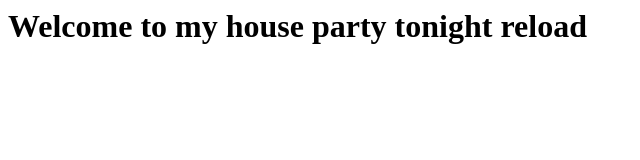
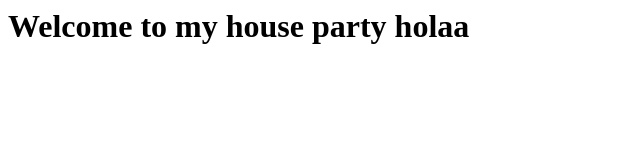
Before and after one commit to MentSyched/mycro-proyect, a plain HTML site: page site/index.html in a window 1280 px wide. Shown: the whole page, without its empty margins (0-640 px from the left). Drawn offline with Linux system fonts and the light colour scheme.

Commit message:
my nuevo page

```diff
--- a/site/index.html
+++ b/site/index.html
@@ -3,6 +3,6 @@
 	<title> Bienvenidos a mi repositorio </title>
 </head>
 <body>
-	<h1> Welcome to my house party tonight reload</h1>
+	<h1> Welcome to my house party holaa</h1>
 </body>
 </html>
```
